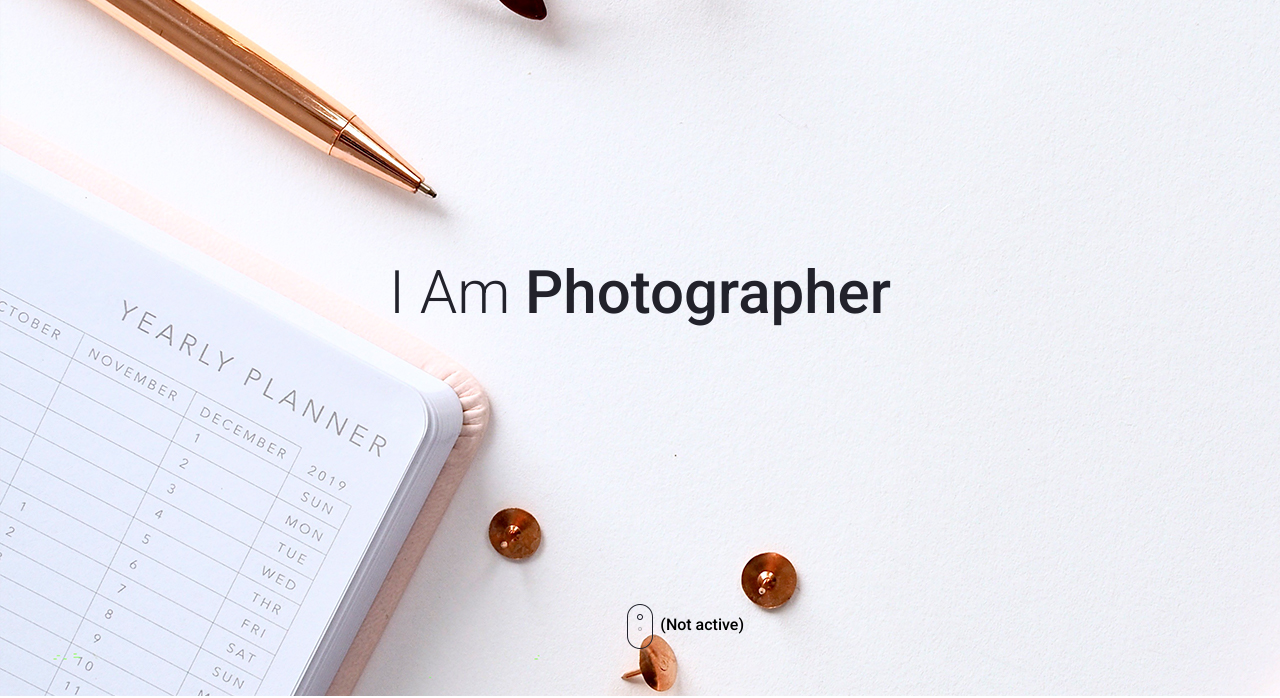
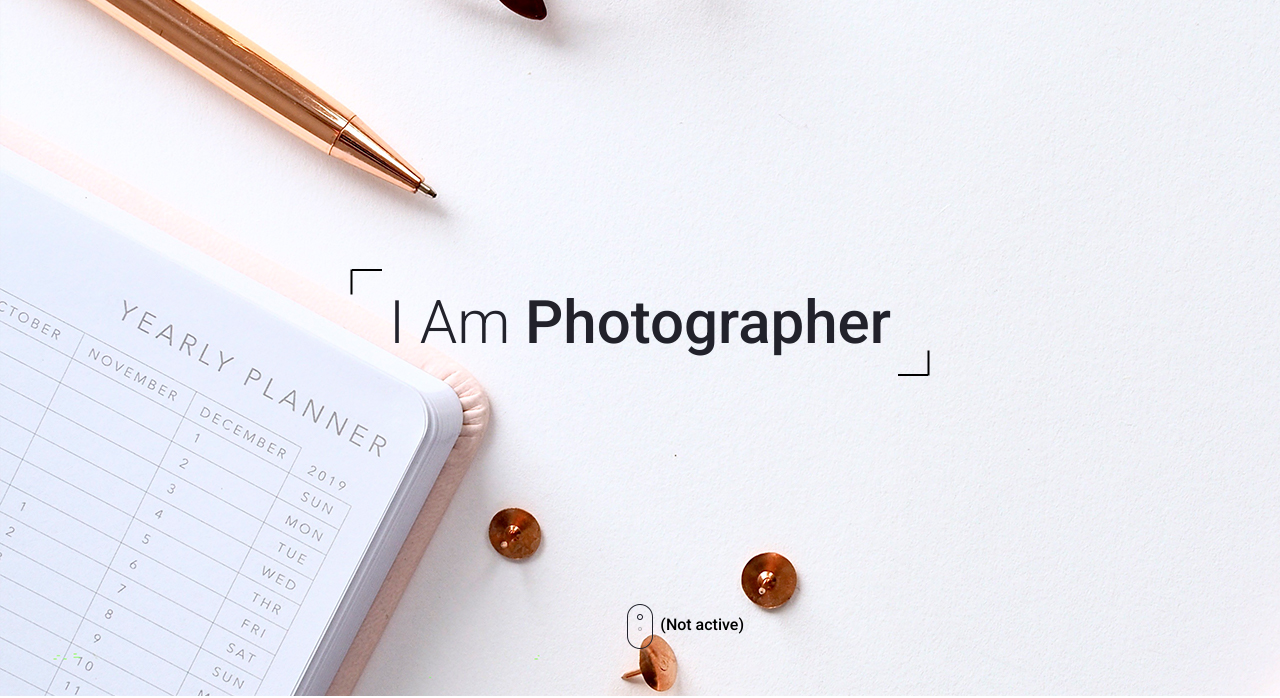
Before and after one commit to Maksss-ssskaM/Photographer-Website-Portfolio, a plain HTML site: page index.html in a window 1280 px wide. Shown: the part 104-802 px from the top of the page. Drawn offline with Linux system fonts and the light colour scheme.

Commit message:
feat: button hover effects

```diff
--- a/index.html
+++ b/index.html
@@ -31,7 +31,13 @@
             </div>
         </header>
         <div class="wrapper">
-            <h1 class="title-h1">I Am <span>Photographer</span></h1>
+            <div class="main-title">
+                <h1 class="title-h1">I Am <span>Photographer</span></h1>
+                <div class="lines lines-1"></div>
+                <div class="lines lines-2"></div>
+                <div class="lines lines-3"></div>
+                <div class="lines lines-4"></div>
+            </div>
         </div>
         <button class="btn-scroll"><img src="images/scroll.png" alt="Scroll"></button>
     </section>
--- a/styles/style.scss
+++ b/styles/style.scss
@@ -68,6 +68,11 @@ body{
   }
 }
 
+.main-title{
+  position: relative;
+  margin-top: 100px;
+}
+
 .title-h1{
   font-size: 60px;
   text-align: center;
@@ -92,6 +97,37 @@ body{
 
 .after-title{
   font-size: 16px;
+}
+
+.lines{
+  position: absolute;
+  background: black;
+  &-1{
+    width: 25px;
+    height: 2px;
+    transform:rotate(90deg);
+    top: -7px;
+    left: -50px;
+  }
+  &-2{
+    width: 30px;
+    height: 2px;
+    left: -37px;
+    top: -19px;
+  }
+  &-3{
+    width: 25px;
+    height: 2px;
+    transform:rotate(90deg);
+    bottom: -7px;
+    right: -50px;
+  }
+  &-4{
+    width: 30px;
+    height: 2px;
+    right: -37px;
+    bottom: -19px;
+  }
 }
 
 .btn-scroll{
@@ -380,6 +416,12 @@ body{
     color: $dark;
     background-color: white;
     padding: 12px 57px;
+    transition: border-color 0.5s, background-color 0.5s, color 0.5s;
+    &:hover{
+      background-color: transparent;
+      border: 3px solid white;
+      color: white;
+    }
   }
 }
 
@@ -476,6 +518,7 @@ body{
 .section-form{
   padding-top: 122px;
   padding-bottom: 130px;
+  box-sizing: border-box;
 }
 
 .form{
@@ -505,7 +548,11 @@ body{
   }
   .btn{
     color: white;
-    border: none;
+    border: 3px solid transparent;
+    transition: 0.5s;
+    &:hover{
+      transform: scale(0.9);
+    }
   }
 }
 
```
Also changed, not shown: styles/style.css, 1 other file.
